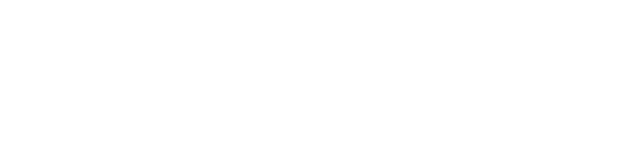
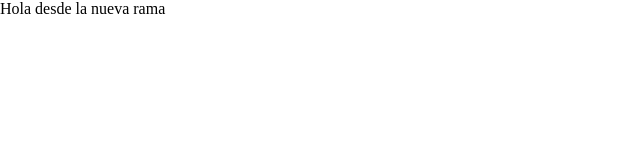
Before and after one commit to skia-byte/Uni2, a plain HTML site: page s36/index.html in a window 1280 px wide. Shown: the whole page, without its empty margins (0-640 px from the left). Drawn offline with Linux system fonts and the light colour scheme.

Commit message:
nuevos cambios en la nueva rama

```diff
--- a/s36/assets/css/style.css
+++ b/s36/assets/css/style.css
@@ -0,0 +1,5 @@
+* {
+  margin: 0;
+  padding: 0;
+  box-sizing: border-box;
+}
--- a/s36/index.html
+++ b/s36/index.html
@@ -7,6 +7,7 @@
     <link rel="stylesheet" href="./assets/css/style.css" />
   </head>
   <body>
+    <p>Hola desde la nueva rama</p>
     <script src="./assets/js/script.js"></script>
   </body>
 </html>
```
